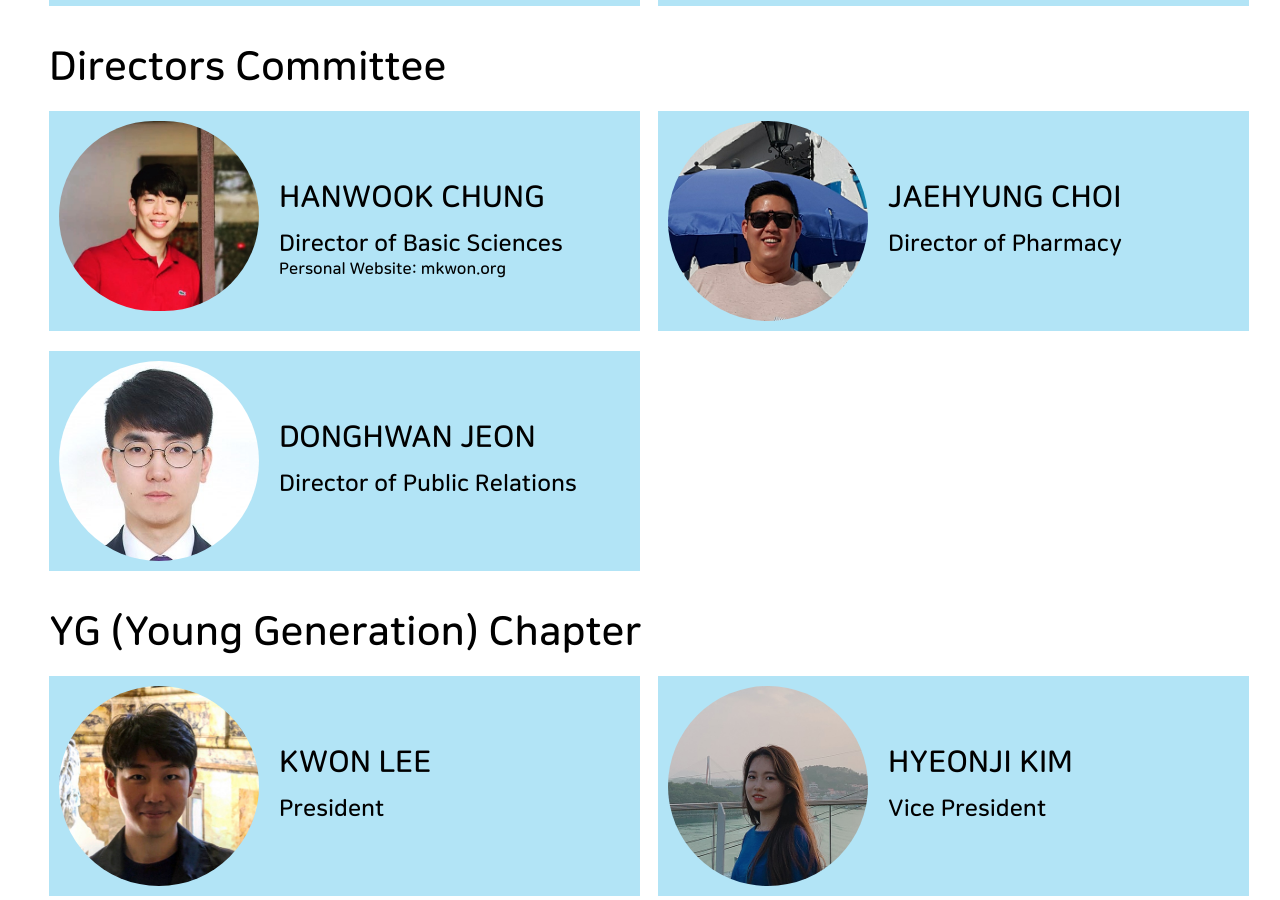
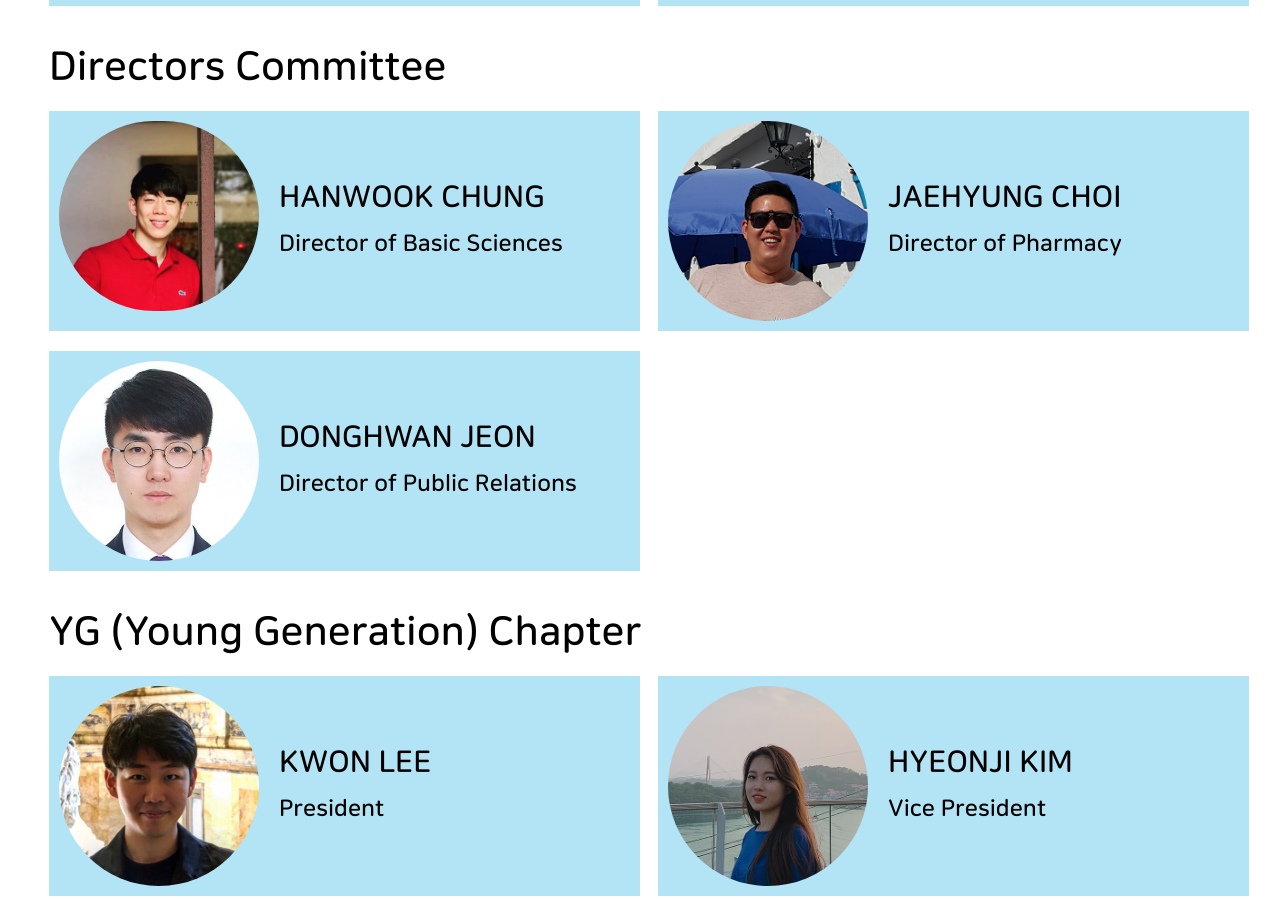
Before and after one commit to KSEAWisconsin/kseawisconsin.github.io, a Jekyll site: the page built from about.html, in a window 1280 px wide and 900 px high, scrolled down 2249 px. Built offline with Jekyll 4.4.1, drawn with Linux system fonts in a browser that asks for light colours.

Commit message:
member url update

```diff
--- a/_data/about_directors.yml
+++ b/_data/about_directors.yml
@@ -9,7 +9,7 @@
 - person_name: HANWOOK CHUNG
   image_url: /HANWOOK_CHUNG.jpg
   standing: Director of Basic Sciences
-  website_url: mkwon.org
+  website_url:
 
 - person_name: JAEHYUNG CHOI
   image_url: /JAEHYUNG_CHOI.jpg
```
